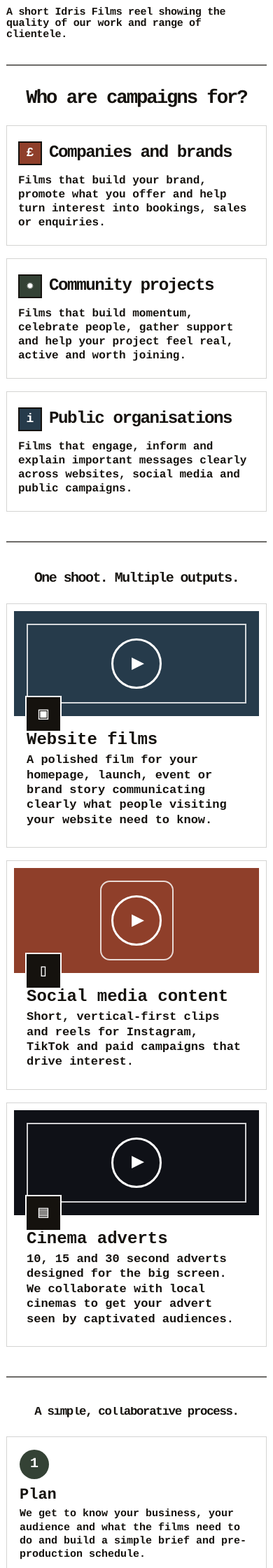
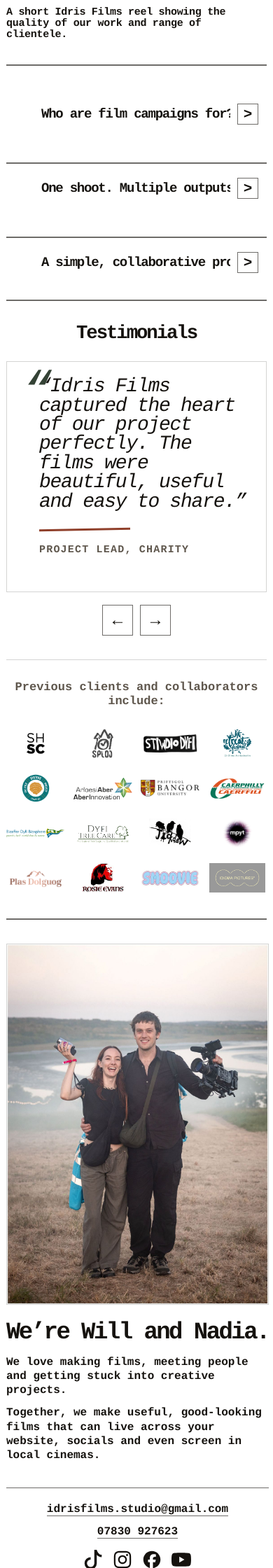
Before and after one commit to billtrem/idrisfilms, a Django app: page /home/ in a window 390 px wide. Shown: the part 507-2747 px from the top of the page at 70% size. Run offline with Django 5.2, Linux system fonts and the light colour scheme.

Commit message:
Add mobile accordion sections

```diff
--- a/idrisfilms_site/static/idrisfilms_site/css/base.css
+++ b/idrisfilms_site/static/idrisfilms_site/css/base.css
@@ -202,6 +202,11 @@ button:focus-visible{
   transform: translateY(0);
 }
 
+/* Mobile-only accordion sections */
+.mobile-accordion__toggle{
+  display: none;
+}
+
 /* Responsive */
 @media (max-width: 980px){
   .site-shell{
@@ -230,7 +235,7 @@ button:focus-visible{
   }
 
   .section{
-    padding: 42px 0;
+    padding: 34px 0;
   }
 
   .section__head--center{
@@ -254,4 +259,89 @@ button:focus-visible{
     height: 38px;
     font-size: 25px;
   }
+
+  /* Mobile accordion wrapper */
+  .mobile-accordion{
+    padding: 0 0 18px;
+    border-top: 2px solid var(--line);
+  }
+
+  .mobile-accordion + .mobile-accordion{
+    margin-top: 16px;
+  }
+
+  /* Accordion row */
+  .mobile-accordion .mobile-accordion__head{
+    display: grid;
+    grid-template-columns: 28px minmax(0, 1fr) 30px;
+    align-items: center;
+    gap: 10px;
+    margin: 0;
+    padding: 20px 12px;
+    text-align: center;
+  }
+
+  .mobile-accordion .mobile-accordion__head::before{
+    content: "";
+    display: block;
+    width: 28px;
+    height: 30px;
+  }
+
+  /*
+    Force all three mobile accordion headings to be the exact same size.
+    This overrides outputs.css/process.css mobile h2 rules.
+  */
+  .clientele.mobile-accordion .mobile-accordion__head h2,
+  .outputs.mobile-accordion .mobile-accordion__head h2,
+  .process.mobile-accordion .mobile-accordion__head h2,
+  .mobile-accordion .mobile-accordion__head h2{
+    grid-column: 2;
+    width: 100%;
+    min-width: 0;
+    margin: 0;
+    text-align: center;
+    white-space: nowrap;
+    overflow: hidden;
+    font-size: 19px !important;
+    line-height: .95;
+    letter-spacing: -.065em;
+  }
+
+  .mobile-accordion__toggle{
+    grid-column: 3;
+    display: grid;
+    place-items: center;
+    justify-self: end;
+    width: 30px;
+    height: 30px;
+    border: 1px solid var(--line);
+    border-radius: 0;
+    background: #ffffff;
+    color: var(--ink);
+    cursor: pointer;
+    padding: 0;
+  }
+
+  .mobile-accordion__toggle span{
+    display: block;
+    font-size: 21px;
+    font-weight: 900;
+    line-height: 1;
+    transform: rotate(0deg);
+    transition: transform 180ms ease;
+  }
+
+  .mobile-accordion.is-open .mobile-accordion__toggle span{
+    transform: rotate(90deg);
+  }
+
+  .mobile-accordion__panel{
+    display: none;
+    padding: 6px 0 28px;
+  }
+
+  .mobile-accordion.is-open .mobile-accordion__panel{
+    display: block;
+  }
 }
--- a/idrisfilms_site/static/idrisfilms_site/js/main.js
+++ b/idrisfilms_site/static/idrisfilms_site/js/main.js
@@ -1,4 +1,4 @@
-// Idris Films — nav + testimonial carousel + video modal
+// Idris Films — nav + mobile accordions + testimonial carousel + video modal
 (() => {
   const onReady = (fn) => {
     if (document.readyState === "loading") {
@@ -88,6 +88,42 @@
         if (window.innerWidth > 980 && isOpen()) close();
       });
     }
+
+    // ------------------------------------------------------------
+    // Mobile accordions
+    // Phone only in CSS. Desktop keeps all content visible.
+    // Each accordion toggles independently so the page does not jump.
+    // ------------------------------------------------------------
+    const mobileAccordions = Array.from(document.querySelectorAll("[data-mobile-accordion]"));
+
+    const closeAccordion = (accordion) => {
+      const button = accordion.querySelector("[data-mobile-accordion-toggle]");
+      accordion.classList.remove("is-open");
+      if (button) button.setAttribute("aria-expanded", "false");
+    };
+
+    const openAccordion = (accordion) => {
+      const button = accordion.querySelector("[data-mobile-accordion-toggle]");
+      accordion.classList.add("is-open");
+      if (button) button.setAttribute("aria-expanded", "true");
+    };
+
+    mobileAccordions.forEach((accordion) => {
+      const button = accordion.querySelector("[data-mobile-accordion-toggle]");
+      if (!button) return;
+
+      closeAccordion(accordion);
+
+      button.addEventListener("click", () => {
+        const isOpen = accordion.classList.contains("is-open");
+
+        if (isOpen) {
+          closeAccordion(accordion);
+        } else {
+          openAccordion(accordion);
+        }
+      });
+    });
 
     // ------------------------------------------------------------
     // Helpers for embedded videos
--- a/idrisfilms_site/templates/idrisfilms_site/partials/clientele.html
+++ b/idrisfilms_site/templates/idrisfilms_site/partials/clientele.html
@@ -1,10 +1,19 @@
-<section class="section clientele" id="clientele" aria-label="Who are campaigns for?">
-  <header class="section__head section__head--center clientele__head">
-    <h2>Who are campaigns for?</h2>
+<section class="section clientele mobile-accordion" id="clientele" aria-label="Who are campaigns for?" data-mobile-accordion>
+  <header class="section__head section__head--center clientele__head mobile-accordion__head">
+    <h2>Who are film campaigns for?</h2>
 
-
+    <button
+      class="mobile-accordion__toggle"
+      type="button"
+      aria-label="Open Who are campaigns for"
+      aria-expanded="false"
+      aria-controls="clientele-panel"
+      data-mobile-accordion-toggle>
+      <span aria-hidden="true">&gt;</span>
+    </button>
   </header>
 
+  <div class="mobile-accordion__panel" id="clientele-panel" data-mobile-accordion-panel>
     <div class="client-grid client-grid--audiences">
       <article class="client-card">
         <div class="client-card__heading">
@@ -48,4 +57,5 @@
         </p>
       </article>
     </div>
+  </div>
 </section>
--- a/idrisfilms_site/templates/idrisfilms_site/partials/hero.html
+++ b/idrisfilms_site/templates/idrisfilms_site/partials/hero.html
@@ -8,7 +8,7 @@
 
   <div class="hero__copy">
     <h1 class="hero-tagline">
-      Film campaigns for websites, social media and cinema screens.
+      Film campaigns for websites, social media and local cinemas.
     </h1>
   </div>
 
--- a/idrisfilms_site/templates/idrisfilms_site/partials/outputs.html
+++ b/idrisfilms_site/templates/idrisfilms_site/partials/outputs.html
@@ -1,8 +1,19 @@
-<section class="section outputs" id="outputs" aria-label="One shoot. Multiple outputs.">
-  <header class="section__head section__head--center">
+<section class="section outputs mobile-accordion" id="outputs" aria-label="One shoot. Multiple outputs." data-mobile-accordion>
+  <header class="section__head section__head--center mobile-accordion__head">
     <h2>One shoot. Multiple outputs.</h2>
+
+    <button
+      class="mobile-accordion__toggle"
+      type="button"
+      aria-label="Open One shoot. Multiple outputs."
+      aria-expanded="false"
+      aria-controls="outputs-panel"
+      data-mobile-accordion-toggle>
+      <span aria-hidden="true">&gt;</span>
+    </button>
   </header>
 
+  <div class="mobile-accordion__panel" id="outputs-panel" data-mobile-accordion-panel>
     <div class="output-grid">
       <button
         class="output-card"
@@ -14,9 +25,12 @@
         <div class="media-tile media-tile--wide">
           <span class="play">▶</span>
         </div>
+
         <div class="output-card__body">
           <div class="mini-icon" aria-hidden="true">▣</div>
+
           <h3>Website films</h3>
+
           <p>
             A polished film for your homepage, launch, event or brand story communicating clearly what people visiting your website need to know.
           </p>
@@ -33,9 +47,12 @@
         <div class="media-tile media-tile--phone">
           <span class="play">▶</span>
         </div>
+
         <div class="output-card__body">
           <div class="mini-icon" aria-hidden="true">▯</div>
+
           <h3>Social media content</h3>
+
           <p>
             Short, vertical-first clips and reels for Instagram, TikTok and paid campaigns that drive interest.
           </p>
@@ -52,14 +69,17 @@
         <div class="media-tile media-tile--cinema">
           <span class="play">▶</span>
         </div>
+
         <div class="output-card__body">
           <div class="mini-icon" aria-hidden="true">▤</div>
+
           <h3>Cinema adverts</h3>
+
           <p>
-          10, 15 and 30 second adverts designed for the big screen. We collaborate with local cinemas to get your advert seen by captivated audiences.
+            15 second adverts designed for the big screen. We collaborate with local cinemas to get your advert seen by captivated audiences.
           </p>
         </div>
       </button>
     </div>
-
+  </div>
 </section>
--- a/idrisfilms_site/templates/idrisfilms_site/partials/process.html
+++ b/idrisfilms_site/templates/idrisfilms_site/partials/process.html
@@ -1,11 +1,23 @@
-<section class="section process" id="process" aria-label="A simple, collaborative process.">
-  <header class="section__head section__head--center">
+<section class="section process mobile-accordion" id="process" aria-label="A simple, collaborative process." data-mobile-accordion>
+  <header class="section__head section__head--center mobile-accordion__head">
     <h2>A simple, collaborative process.</h2>
+
+    <button
+      class="mobile-accordion__toggle"
+      type="button"
+      aria-label="Open A simple, collaborative process."
+      aria-expanded="false"
+      aria-controls="process-panel"
+      data-mobile-accordion-toggle>
+      <span aria-hidden="true">&gt;</span>
+    </button>
   </header>
 
+  <div class="mobile-accordion__panel" id="process-panel" data-mobile-accordion-panel>
     <div class="process-list">
       <article class="process-step">
         <span class="step-number">1</span>
+
         <div>
           <h3>Plan</h3>
           <p>We get to know your business, your audience and what the films need to do and build a simple brief and pre-production schedule.</p>
@@ -14,6 +26,7 @@
 
       <article class="process-step">
         <span class="step-number">2</span>
+
         <div>
           <h3>Shoot</h3>
           <p>We’re a small lightweight team able to work quickly getting high quality material in a short space of time. It’s usually stress free and fun!</p>
@@ -22,6 +35,7 @@
 
       <article class="process-step">
         <span class="step-number">3</span>
+
         <div>
           <h3>Deliver</h3>
           <p>You receive a flexible set of edits for websites, social media, paid ads and cinema screens with flexible post-production so we can go back and forth until you are completely satisfied with the output.</p>
@@ -30,11 +44,12 @@
 
       <article class="process-step">
         <span class="step-number">4</span>
+
         <div>
           <h3>Support</h3>
           <p>We used to make films and leave it there, but we noticed a lot of clients struggling with the marketing, so we’re now offering a service to market the film where we release the content on your behalf to make sure the films have maximum impact.</p>
         </div>
       </article>
     </div>
-
+  </div>
 </section>
```
Lines whose indentation alone changed are shown as unchanged.
